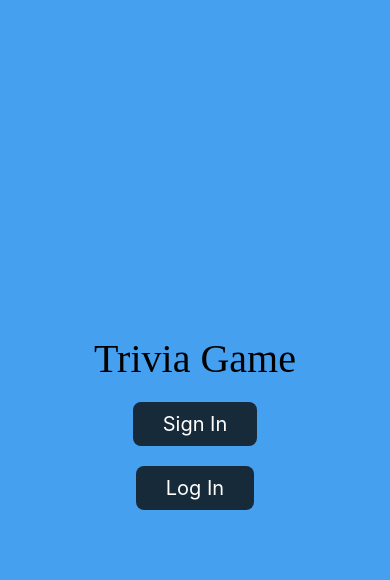
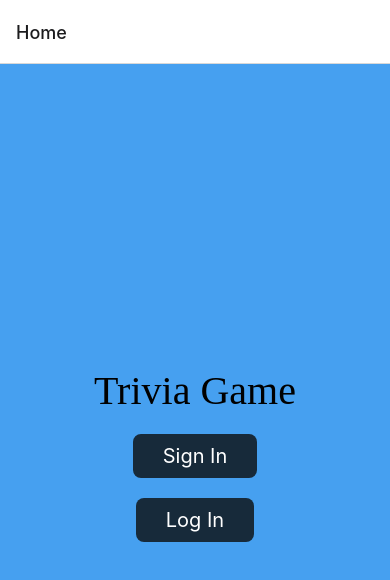
Before and after one commit to AntalZsofia/Trivia-Game, a React Native app: screen / in a window 390 px wide. Shown: the top 580 px of the page. Built offline with nearby package versions, Linux system fonts and the light colour scheme.

Commit message:
Add dependencies and implement navigation

```diff
--- a/App.js
+++ b/App.js
@@ -1,7 +1,11 @@
 import React, {useState} from 'react';
-import AppLoading from 'expo-app-loading';
+import { NavigationContainer } from '@react-navigation/native';
+import { createStackNavigator } from '@react-navigation/stack';
 import * as Font from 'expo-font';
 import HomeScreen from './screens/HomeScreen';
+import SetUpQuizScreen from './screens/SetUpQuizScreen';
+
+const Stack = createStackNavigator();
 
 export default function App() {
   // const [fontLoaded, setFontLoaded] = useState(false);
@@ -15,8 +19,14 @@
   //   );
   // }
 
-  return <HomeScreen />
-
+  return (
+  <NavigationContainer>
+  <Stack.Navigator initialRouteName="Home">
+    <Stack.Screen name="Home" component={HomeScreen} />
+    <Stack.Screen name="SetUpQuiz" component={SetUpQuizScreen} />
+  </Stack.Navigator>
+</NavigationContainer>
+  );
 }
 async function loadFonts() {
   await Font.loadAsync({
```
Also changed, not shown: package.json (+8 -0 lines), 1 other file (tests, documents, lock files or other folders).
